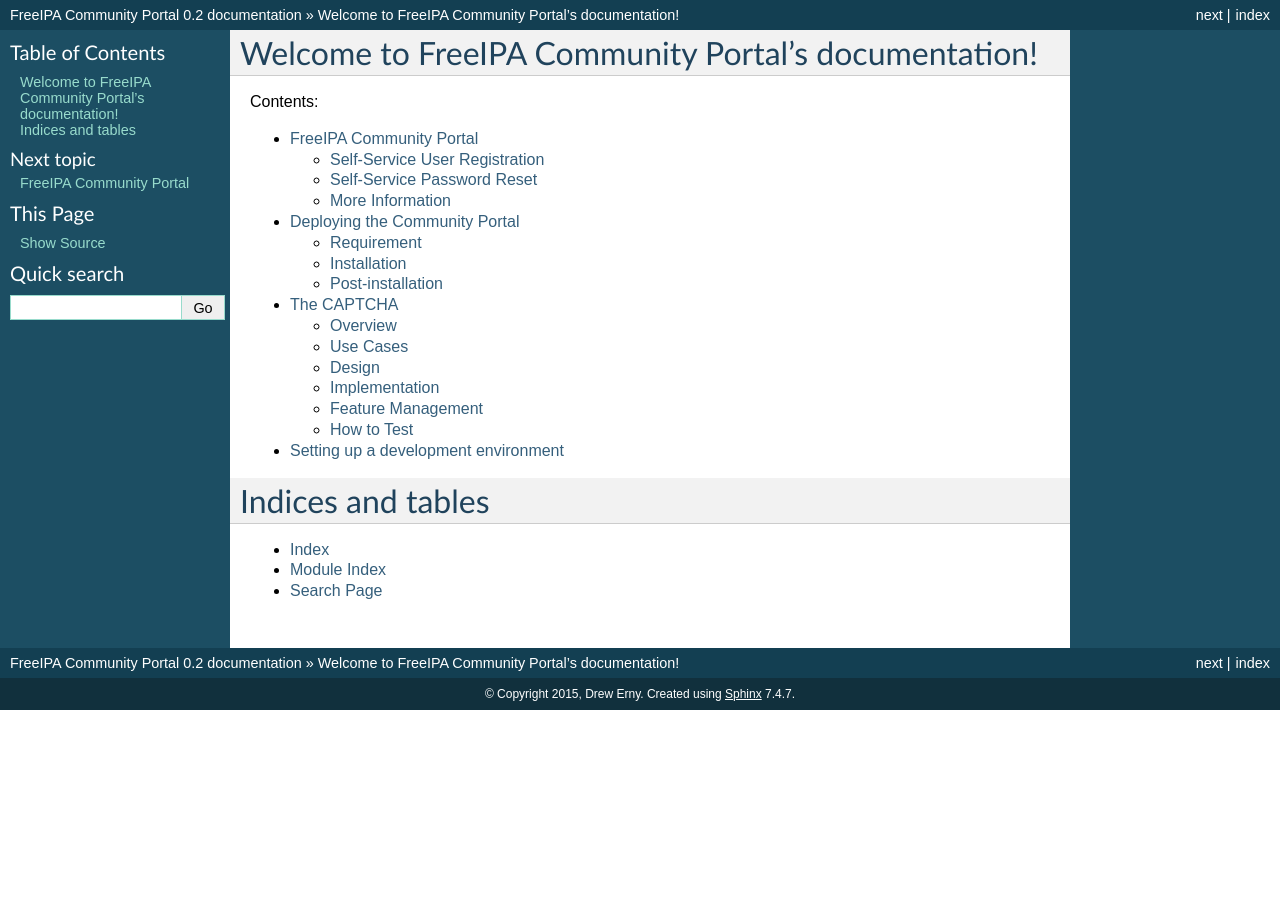
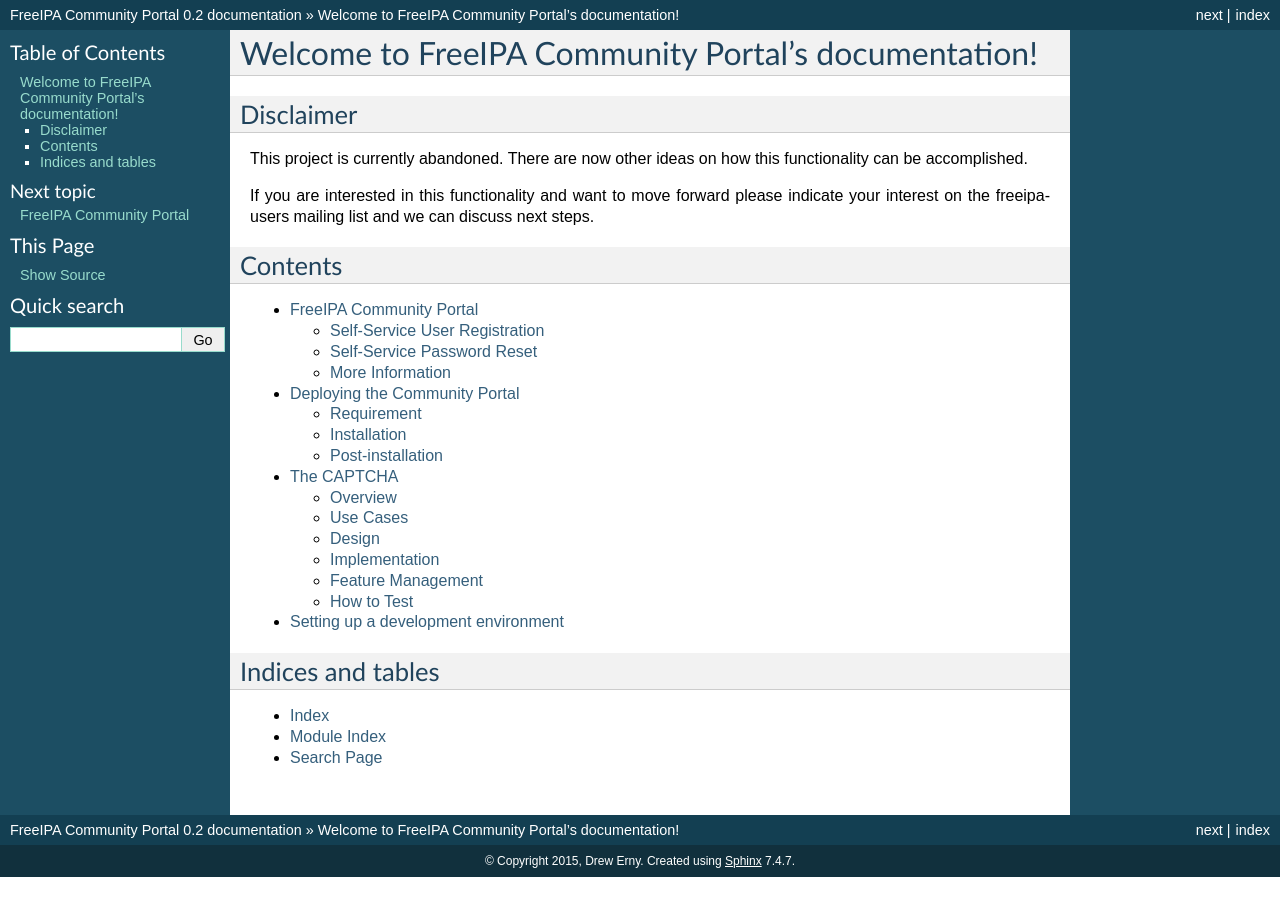
Before and after one commit to freeipa/freeipa-community-portal, a Sphinx documentation site: the page built from docs/index.rst, in a window 1280 px wide. Built offline with Sphinx 7.4.7, drawn with Linux system fonts in a browser that asks for light colours.

Commit message:
Update current project state in docs

```diff
--- a/docs/index.rst
+++ b/docs/index.rst
@@ -6,7 +6,14 @@
 Welcome to FreeIPA Community Portal's documentation!
 ====================================================
 
-Contents:
+Disclaimer
+----------
+This project is currently abandoned. There are now other ideas on how this functionality can be accomplished.
+
+If you are interested in this functionality and want to move forward please indicate your interest on the freeipa-users mailing list and we can discuss next steps.
+
+Contents
+--------
 
 .. toctree::
    :maxdepth: 2
@@ -17,7 +24,7 @@
    development
 
 Indices and tables
-==================
+------------------
 
 * :ref:`genindex`
 * :ref:`modindex`
```
